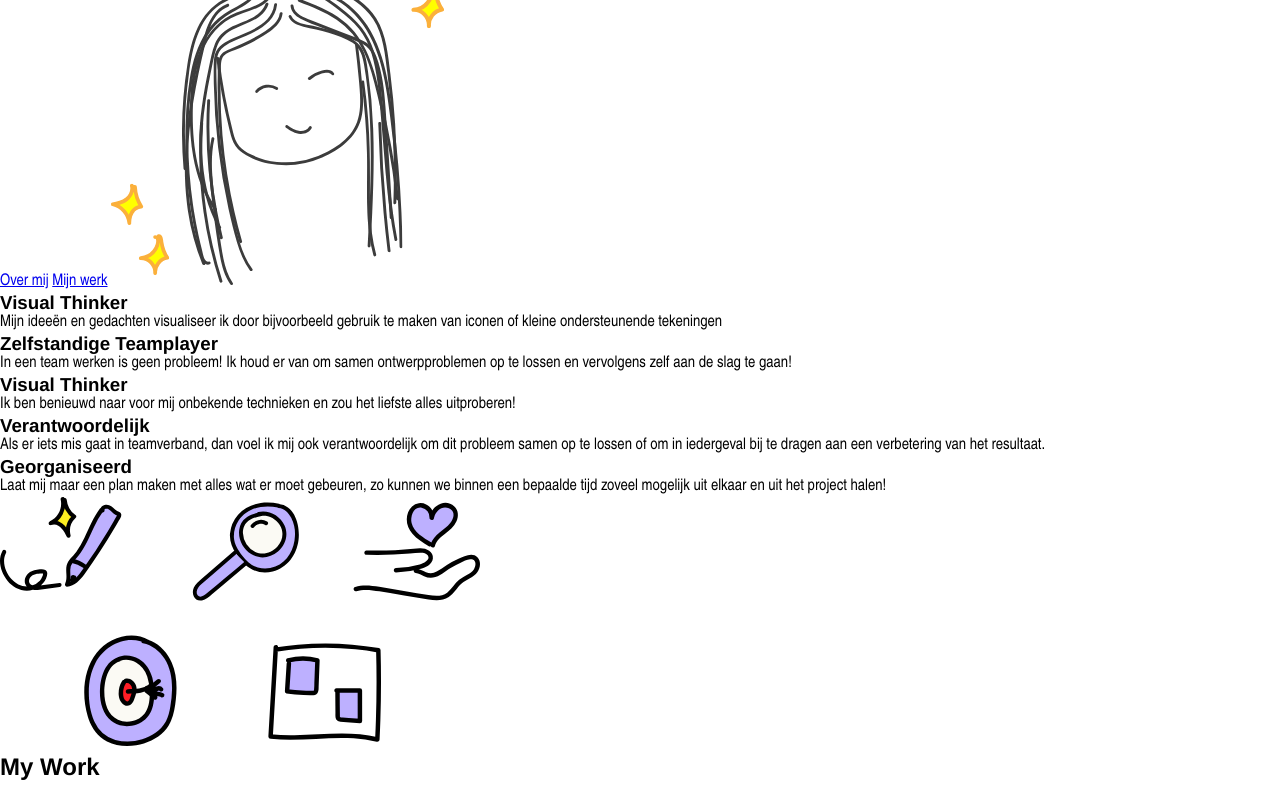
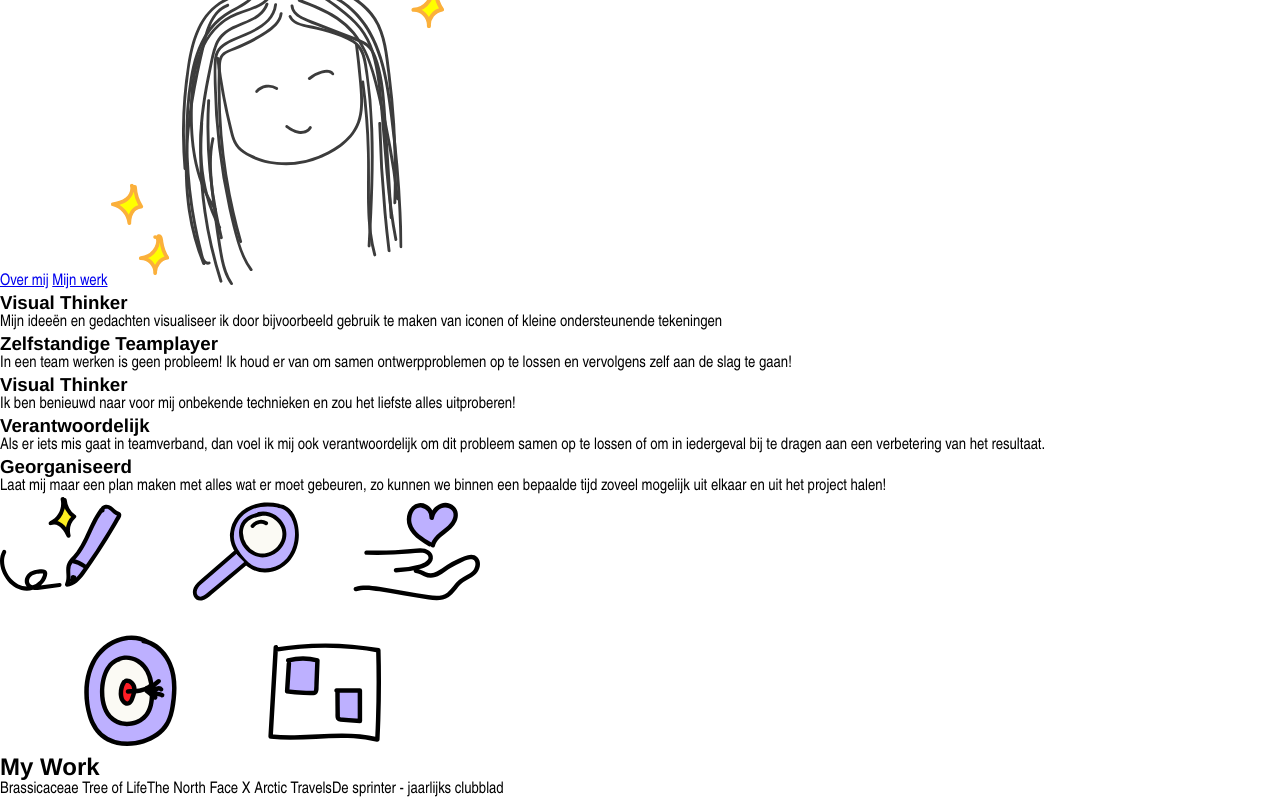
Before and after one commit to Juul03/portfolio, a SvelteKit app: page / in a window 1280 px wide. Shown: the part 297-1097 px from the top of the page. Built offline with nearby package versions, Linux system fonts and the light colour scheme; a web font is replaced by a local one.

Commit message:
show_fetched_projects_title_forEach

```diff
--- a/src/components/projects.svelte
+++ b/src/components/projects.svelte
@@ -1,4 +1,6 @@
 <script>
+	import { onMount } from 'svelte';
+
 	let myProjectsData;
 
 	let fetchData = async () => {
@@ -6,15 +8,13 @@
 			const response = await fetch('/data/my-work-details.json');
 
 			if (response.ok) {
-            console.log("We got the projects!");
 				const data = await response.json();
-            myProjectsData = data; // Store the JSON data in myProjectsData
-            console.log("myProjectsData:", myProjectsData);
+				myProjectsData = data;
 			} else {
-            console.error("Failed to fetch projects:", response.status);
+				console.error('Failed to fetch projects:', response.status);
 			}
 		} catch (error) {
-            console.error("Error fetching projects:", error);
+			console.error('Error fetching projects:', error);
 		}
 	};
 
@@ -26,5 +26,12 @@
 
 	<section>
 		<!-- For each -->
+		{#if myProjectsData}
+			{#each myProjectsData as project}
+				{project.project_name}
+			{/each}
+		{:else}
+			<p>Sorry, er ging iets mis met het fetchen van mijn projecten. Laat het mij weten!</p>
+		{/if}
 	</section>
 </section>
```
Also changed, not shown: static/img/icons/group-project.svg (added), static/img/icons/individual-project.svg (added). Lines whose indentation alone changed are shown as unchanged.
